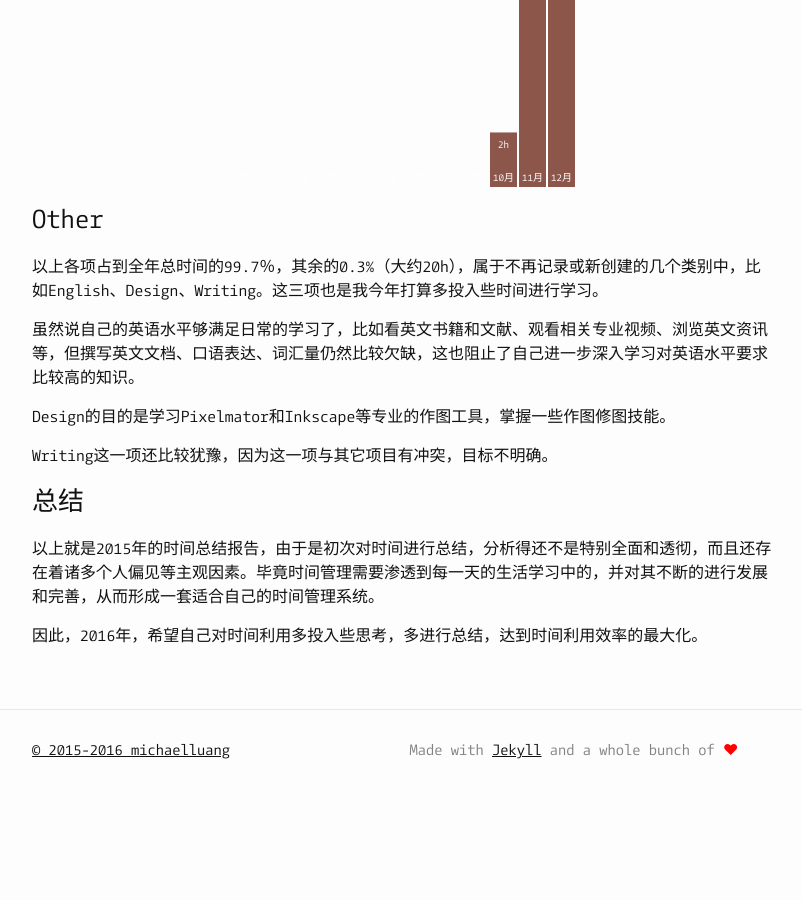
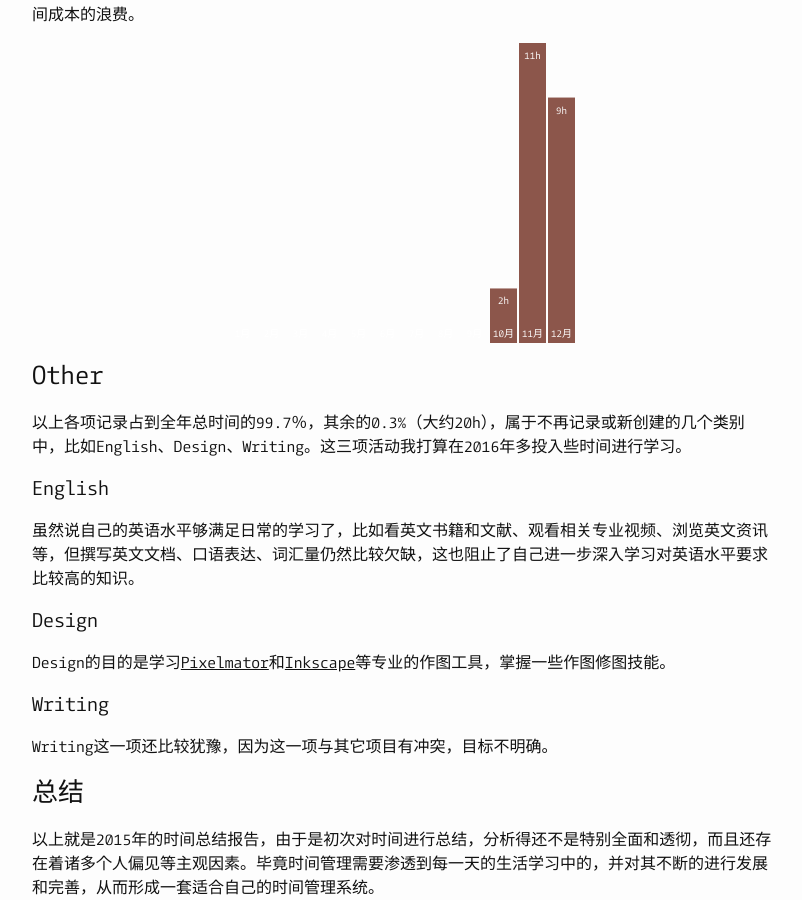
Before and after one commit to michaelluang/michaelluang.github.io, a Jekyll site: the page built from _posts/2016-02-14-the-2015-time-report.markdown, in a window 1280 px wide and 900 px high, scrolled down 7464 px. Shown: the whole window, without its empty margins (238-1040 px from the left). Built offline with Jekyll 4.4.1, drawn with Linux system fonts in a browser that asks for light colours; before the commit the page ends 8287 px from its top, so only the background shows below that; some of the changed text lies outside the part shown.

Commit message:
Fixed some typos

```diff
--- a/_posts/2016-02-14-the-2015-time-report.markdown
+++ b/_posts/2016-02-14-the-2015-time-report.markdown
@@ -88,6 +90,8 @@ date: 2016-02-14 23:38:10 +0800
 各月时间分布：
 
 <div class="activity" id="research-svg"></div>
+
+可以看出找工作期间基本告别了科研生活。
 
 ### Reading
 
@@ -107,9 +111,11 @@ date: 2016-02-14 23:38:10 +0800
 
 <div class="activity" id="fitness-svg"></div>
 
+八月份换了一家健身房并且制定了一项健身计划，因此健身时间明显增多（肌肉也在蹭蹭的涨啊:-）。
+
 ### GTD
 
-GTD是一套个人事物管理的方法，我从两年前开始学习这套方法论并坚持执行，这一类主要是学习个人管理知识与技能所投入的时间，比如GTD、时间管理、番茄工作法、个人信息管理等。
+GTD是一套个人事物管理方法，我从两年前开始学习这套方法论并坚持执行，这一类主要包括学习个人管理知识与技能所投入的时间，比如GTD、时间管理、番茄工作法、个人信息管理等。
 
 全年投入总时间157小时，占1.8%。从二月开始：
 
@@ -158,11 +166,16 @@ GTD是一套个人事物管理的方法，我从两年前开始学习这套方
 
 ### Other
 
-以上各项占到全年总时间的99.7％，其余的0.3%（大约20h），属于不再记录或新创建的几个类别中，比如English、Design、Writing。这三项也是我今年打算多投入些时间进行学习。
+以上各项记录占到全年总时间的99.7％，其余的0.3%（大约20h），属于不再记录或新创建的几个类别中，比如English、Design、Writing。这三项活动我打算在2016年多投入些时间进行学习。
+
+#### English
 
 虽然说自己的英语水平够满足日常的学习了，比如看英文书籍和文献、观看相关专业视频、浏览英文资讯等，但撰写英文文档、口语表达、词汇量仍然比较欠缺，这也阻止了自己进一步深入学习对英语水平要求比较高的知识。
 
-Design的目的是学习Pixelmator和Inkscape等专业的作图工具，掌握一些作图修图技能。
+#### Design
+Design的目的是学习[Pixelmator](http://www.pixelmator.com/)和[Inkscape](https://inkscape.org/)等专业的作图工具，掌握一些作图修图技能。
+
+#### Writing
 
 Writing这一项还比较犹豫，因为这一项与其它项目有冲突，目标不明确。
 
```
Also changed, not shown: other parts of _posts/2016-02-14-the-2015-time-report.markdown (+6 -2 lines).
